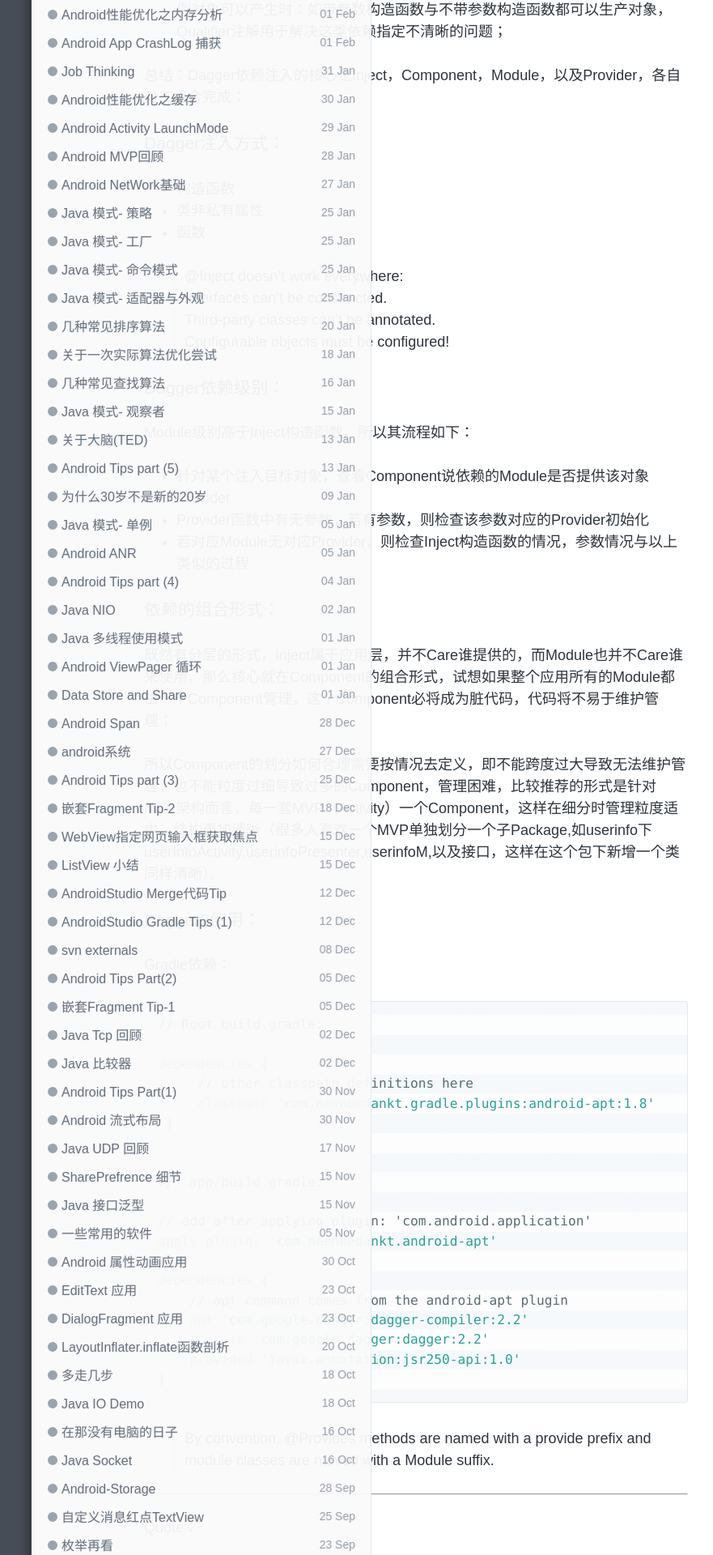
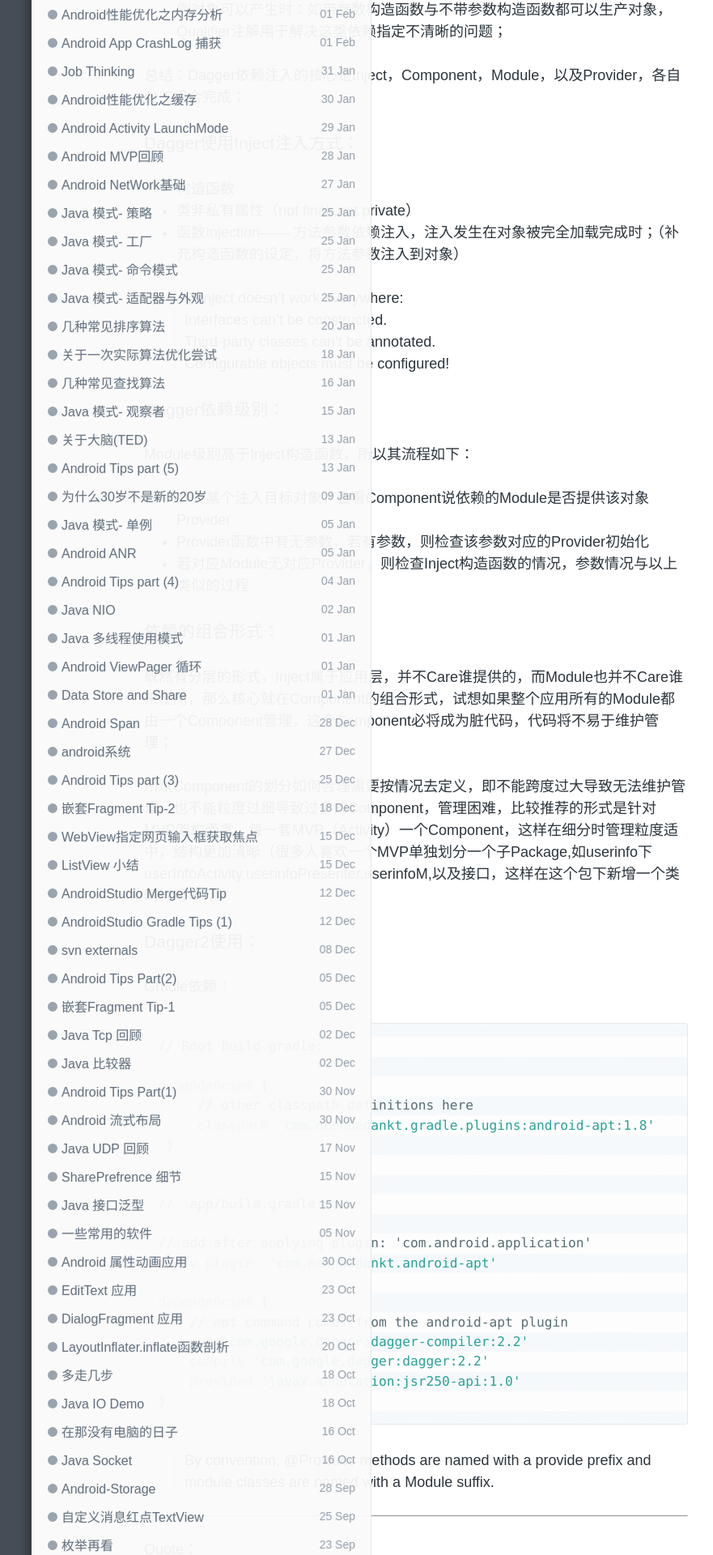
Before and after one commit to enlipan/enlipan.github.io, a Jekyll site: the page built from _posts/2016-08-01-something-about-dagger2.md, in a window 1280 px wide. Shown: the part 1718-3638 px from the top of the page at 81% size, without its empty margins (126-1007 px from the left). Built offline with Jekyll 4.4.1, drawn with Linux system fonts in a browser that asks for light colours; nearby versions of some CDN libraries; comment, search, counter and statistics services are not loaded; some of the changed text lies outside the part shown.

Commit message:
modify dagger

```diff
--- a/_posts/2016-08-01-something-about-dagger2.md
+++ b/_posts/2016-08-01-something-about-dagger2.md
@@ -57,13 +57,13 @@ this.userDetailsPresenter =
 
 总结：Dagger依赖注入的核心是Inject，Component，Module，以及Provider，各自分工组合完成；
 
-### Dagger注入方式：
+### Dagger使用Inject注入方式：
 
 *  构造函数
 
-*  类非私有属性
+*  类非私有属性（not final ,not private）
 
-*  函数
+*  函数Injection—— 方法参数依赖注入，注入发生在对象被完全加载完成时；（补充构造函数的设定，将方法参数注入到对象）
 
 
 > @Inject doesn’t work everywhere:
@@ -86,6 +86,9 @@ Module级别高于Inject构造函数，所以其流程如下：
 既然有分层的形式，Inject属于应用层，并不Care谁提供的，而Module也并不Care谁来使用，那么核心就在Component的组合形式，试想如果整个应用所有的Module都由一个Component管理，这个Component必将成为脏代码，代码将不易于维护管理；
 
 所以Component的划分如何合理需要按情况去定义，即不能跨度过大导致无法维护管理，也不能粒度过细导致过多的Component，管理困难，比较推荐的形式是针对MVP架构而言，每一套MVP（Activity）一个Component，这样在细分时管理粒度适中，结构更加清晰（很多人喜欢一个MVP单独划分一个子Package,如userinfo下userInfoActivity,userinfoPresenter,userinfoM,以及接口，这样在这个包下新增一个类同样清晰）。
+
+
+
 
 ### Dagger2使用：
 
```
Also changed, not shown: other parts of _posts/2016-08-01-something-about-dagger2.md (+1 -1 lines).
